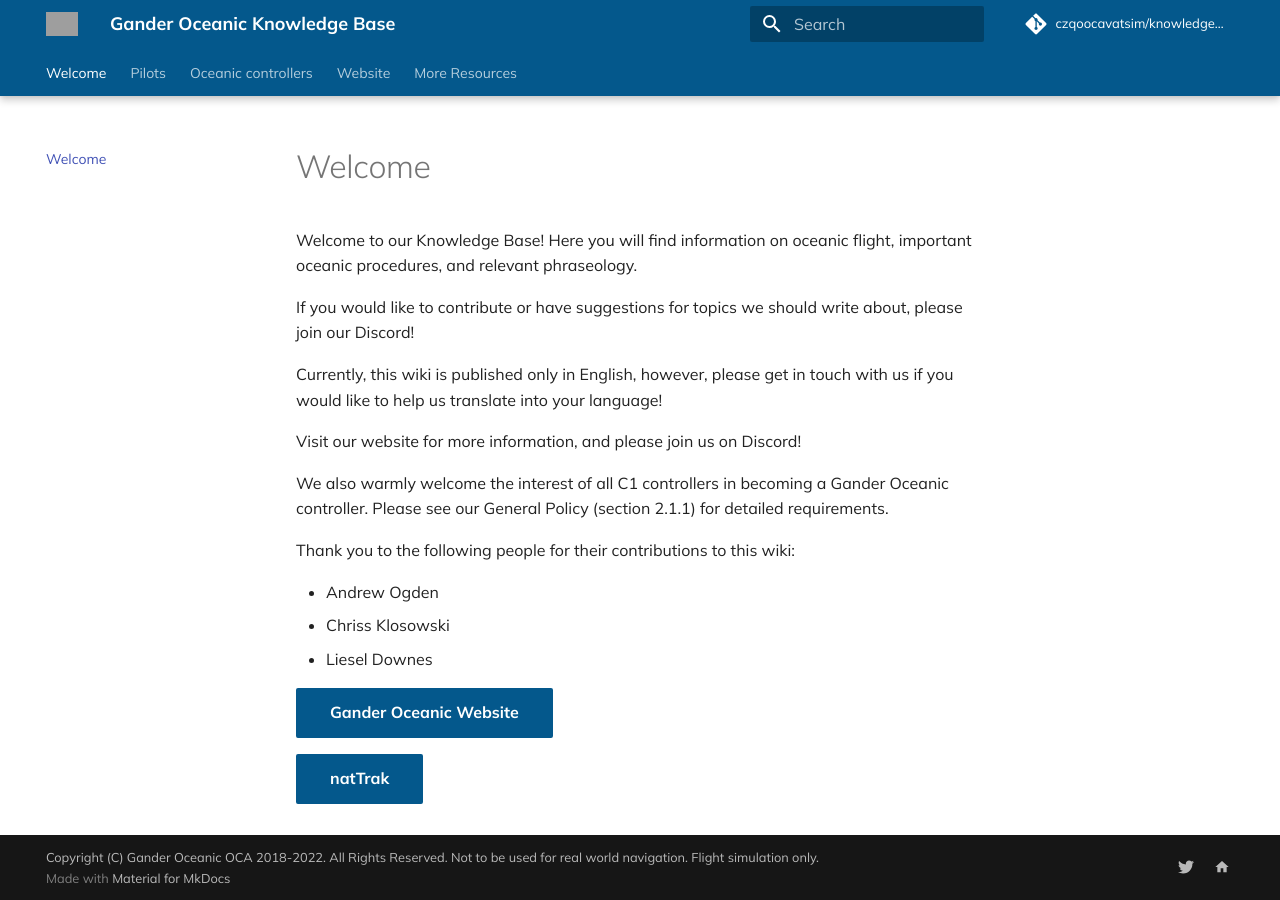
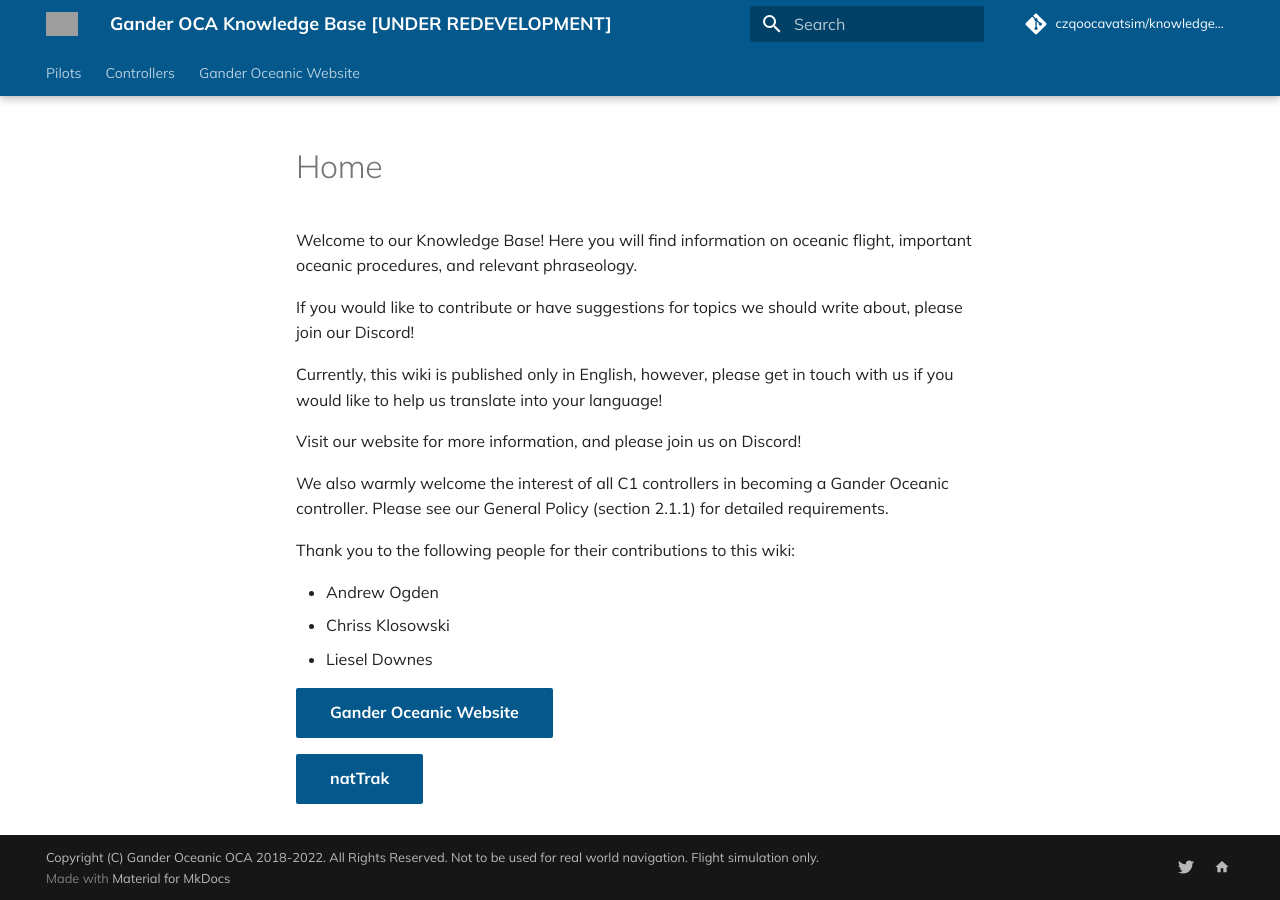
Before and after one commit to czqoocavatsim/knowledgebase, an MkDocs documentation site: the page built from docs/index.md, in a window 1280 px wide. Built offline with MkDocs 1.6.1 and Material for MkDocs 9.7.7, drawn with Linux system fonts in a browser that asks for light colours; comment, search, counter and statistics services are not loaded; the version menu is left out; grey boxes are pictures that could not be loaded.

Commit message:
Small Updates

```diff
--- a/mkdocs.yml
+++ b/mkdocs.yml
@@ -1,5 +1,5 @@
 # Project Information
-site_name: Gander Oceanic Knowledge Base
+site_name: Gander OCA Knowledge Base [UNDER REDEVELOPMENT]
 site_url: https://knowledgebase.ganderoceanic.ca
 site_author: Andrew Ogden, Chriss Klosowski & Liesel Downes
 edit_uri: edit/main/docs/
@@ -20,7 +20,7 @@
     text: Mulish
   palette:
     scheme: czqo
-  logo: https://cdn.ganderoceanic.ca/resources/media/img/brand/sqr/ZQO_SQ_TSPWHITE.png
+  logo: https://ganderoceanic.ca/assets/resources/media/img/brand/sqr/ZQO_SQ_TSPWHITE.png
   features:
     - navigation.instant
     - navigation.tabs
```
Also changed, not shown: docs/pilots/index.md (deleted, +0 -1 lines), docs/.pages, docs/atc/.pages.
